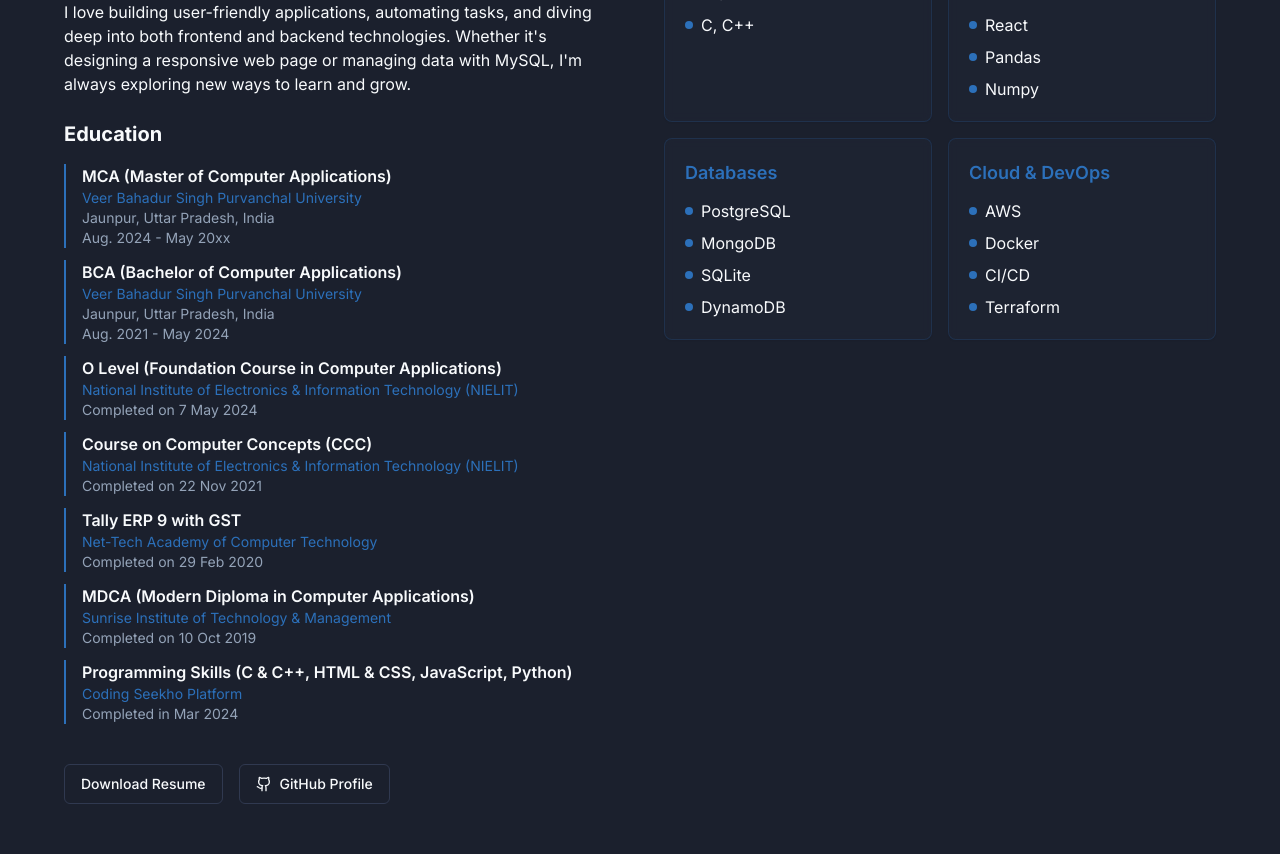
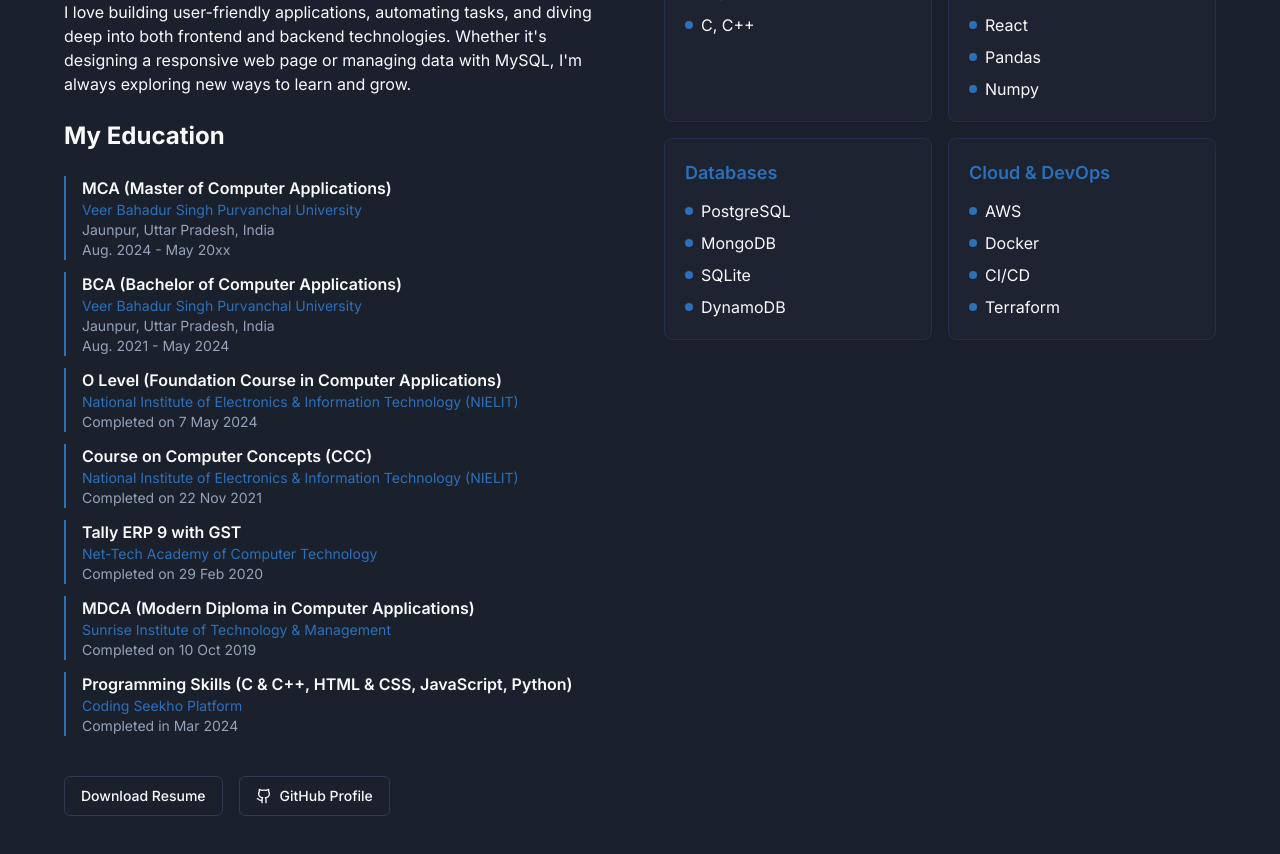
Before and after one commit to Goluprajapati5016/My_profile, a React (Vite) app: page / in a window 1280 px wide. Shown: the part 1300-2154 px from the top of the page. Built offline with nearby package versions, Linux system fonts and the light colour scheme.

Commit message:
Refactor: Rename education section and increase size
Renamed the "Education" section to "My Education" and increased its size to match the "My Digital Journey" section.

```diff
--- a/src/components/About.tsx
+++ b/src/components/About.tsx
@@ -46,8 +46,8 @@ const About = () => {
               I love building user-friendly applications, automating tasks, and diving deep into both frontend and backend technologies. Whether it's designing a responsive web page or managing data with MySQL, I'm always exploring new ways to learn and grow.
             </p>
 
-            <div className="space-y-4">
-              <h4 className="text-lg sm:text-xl font-bold">Education</h4>
+            <div className="space-y-4 lg:space-y-6">
+              <h3 className="text-xl sm:text-2xl font-bold">My Education</h3>
               <div className="space-y-3">
                 <div className="border-l-2 border-primary pl-4">
                   <h5 className="font-semibold text-sm sm:text-base">MCA (Master of Computer Applications)</h5>
```
